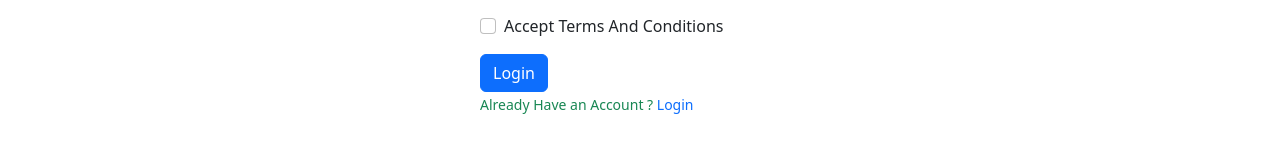
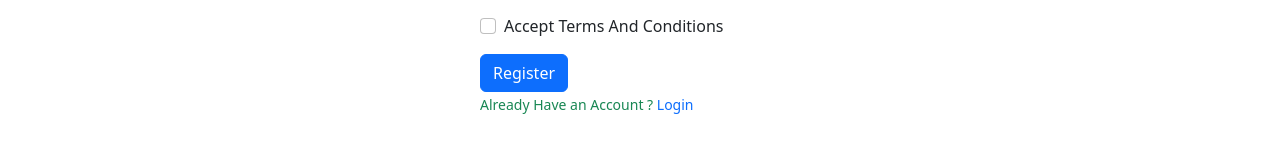
Before and after one commit to sayeed083/Chef-Recipie-Hunter-Client, a React (Vite) app: page /register in a window 1280 px wide. Shown: the part 490-634 px from the top of the page. Built offline with nearby package versions, Linux system fonts and the light colour scheme.

Commit message:
Created User With Registration and Sent the info to firebase

```diff
--- a/src/Login/Register/Register.jsx
+++ b/src/Login/Register/Register.jsx
@@ -1,12 +1,40 @@
 import React from 'react';
+import { useContext } from 'react';
 import { Button, Form } from 'react-bootstrap';
 import { Link } from 'react-router-dom';
+import { AuthContext } from '../../providers/AuthProvider';
 
 const Register = () => {
+
+    const {createUser} = useContext(AuthContext);
+
+
+    const handleRegistration = event => {
+        event.preventDefault();
+        const form = event.target;
+        const name = form.name.value;
+        const email = form.email.value;
+        const password = form.password.value;
+        const photo = form.photo.value;
+
+        console.log(name, email, password, photo);
+        createUser(email, password)
+        .then(result => {
+            const createdUser = result.user;
+            console.log(createdUser);
+        })
+        .catch(error => {
+            console.log(error);
+        })
+
+    }
+
+
+
     return (
         <div className='w-25 mx-auto my-5'>
             <h2 className='text-center'>Please Register</h2>
-            <Form>
+            <Form onSubmit={handleRegistration}>
 
                 {/* ------------------
                         Name Side
@@ -68,7 +96,7 @@ const Register = () => {
 
 
       <Button variant="primary" type="submit">
-        Login
+        Register
       </Button>
 
 
--- a/src/providers/AuthProvider.jsx
+++ b/src/providers/AuthProvider.jsx
@@ -1,5 +1,5 @@
 import React, { createContext } from 'react';
-import { getAuth } from "firebase/auth";
+import { createUserWithEmailAndPassword, getAuth } from "firebase/auth";
 import app from '../firebase/firebase.config';
 
 
@@ -11,8 +11,14 @@ const auth = getAuth(app)
 const AuthProvider = ({children}) => {
     const user = null;
 
+    const createUser = (email, password) => {
+        return createUserWithEmailAndPassword(auth, email, password);
+
+    }
+
     const authInfo = {
-        user
+        user,
+        createUser
     }
 
     return (
```
